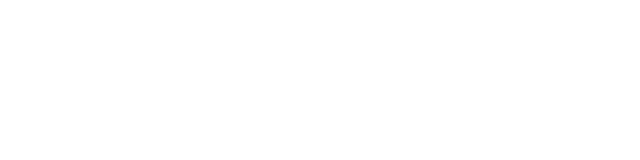
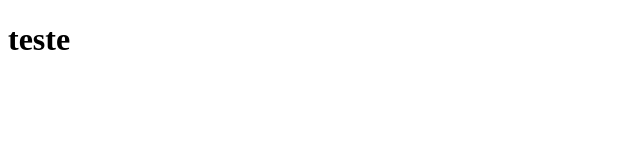
Before and after one commit to luisguedesdev/clone-tabnews, a Next.js app: page / in a window 1280 px wide. Shown: the top 160 px of the page, without its empty margins (0-640 px from the left). Built offline with nearby package versions, Linux system fonts and the light colour scheme.

Commit message:
add /api/v1/status `endpoint`

```diff
--- /dev/null
+++ b/pages/api/v1/status/index.js
@@ -0,0 +1,5 @@
+function status(request, response) {
+  response.status(200).json({ chave: "valor" });
+}
+
+export default status;
--- a/pages/index.js
+++ b/pages/index.js
@@ -1,5 +1,5 @@
 function Home() {
-  <h1>Em Construção</h1>;
+  return <h1>teste</h1>;
 }
 
 export default Home;
```
Also changed, not shown: 1 other file (tests, documents, lock files or other folders).
